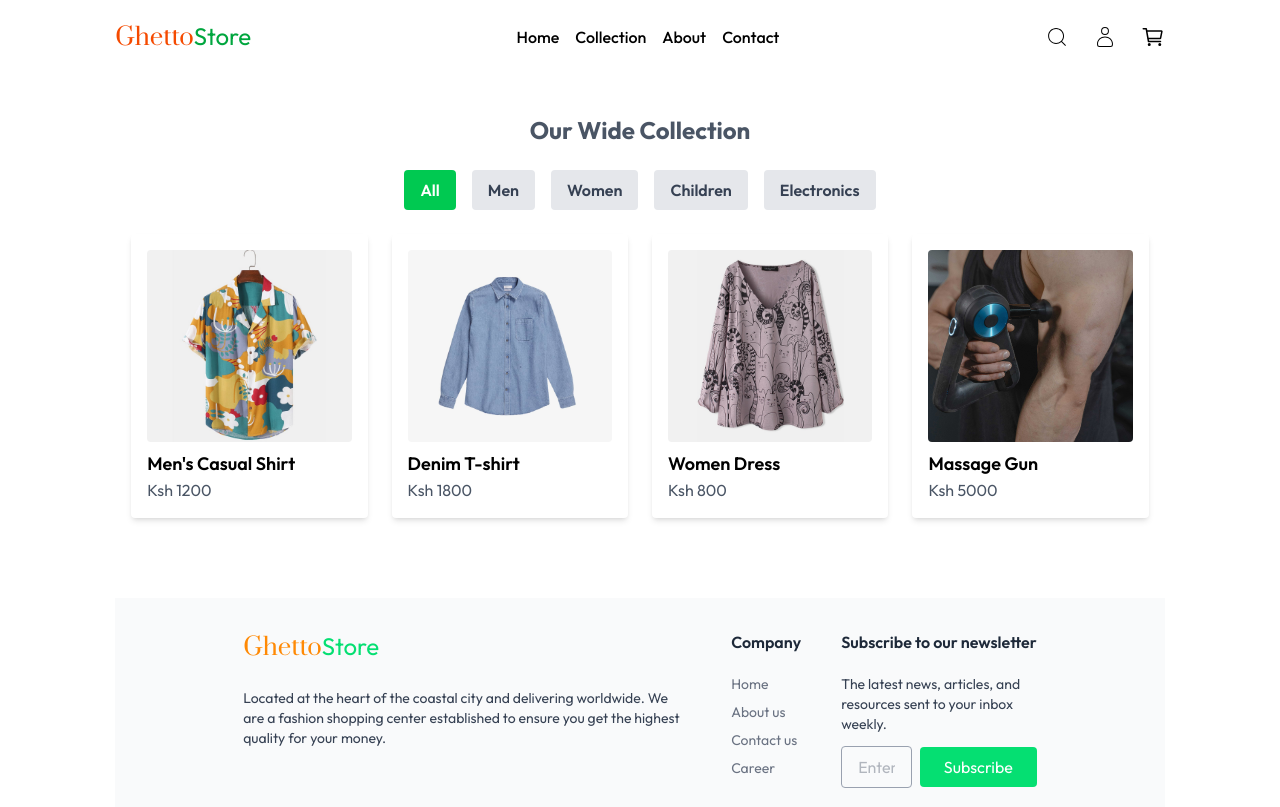
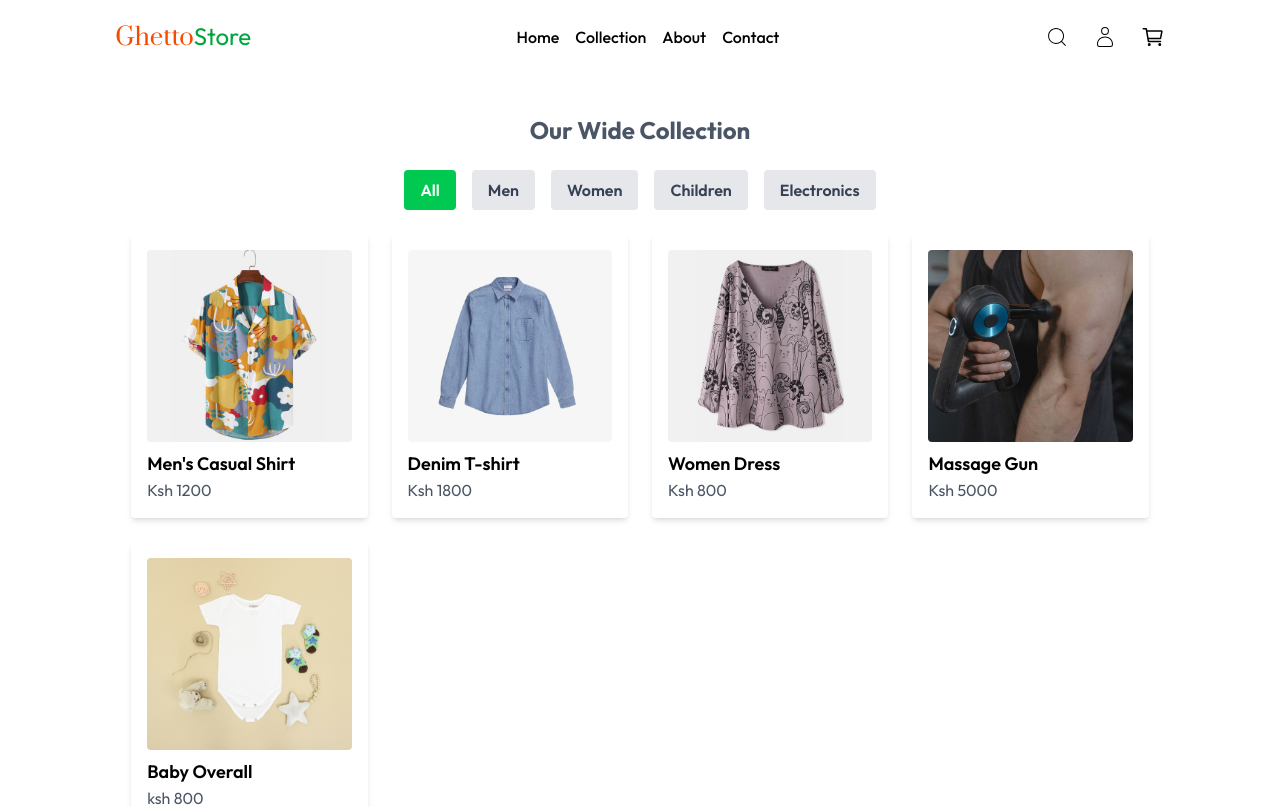
Before and after one commit to Sam-Install/Ecoomerce, a React (Vite) app: page /collection in a window 1280 px wide. Shown: the top 807 px of the page. Built offline with nearby package versions, Linux system fonts and the light colour scheme.

Commit message:
collection addition

```diff
--- a/src/Pages/Collection.jsx
+++ b/src/Pages/Collection.jsx
@@ -4,6 +4,7 @@ import f1 from '../assets/f1.jpg';
 import d2 from '../assets/denim.jpg';
 import dre from '../assets/dress.jpg';
 import mas from '../assets/massagegun.jpeg';
+import bo from '../assets/babyoverall.jpg'
 
 const productsData = [
   {
@@ -42,6 +43,17 @@ const productsData = [
     description: "High-power massage gun for muscle relief and recovery.",
     sizes: [],
   },
+
+
+  {
+    id:5,
+    title:"Baby Overall",
+    price:"ksh 800",
+    img:bo,
+    category:"children",
+    description:"This is the ultimate dress choice for your baby , unisex and suitable for all weather",
+    sizes:["S","M", "L"],
+  }
 ];
 
 const categories = [
@@ -85,7 +97,7 @@ const Collection = () => {
         ))}
       </div>
 
-      {/* Product Grid */}
+
       <div className="grid grid-cols-1 sm:grid-cols-2 md:grid-cols-3 lg:grid-cols-4 gap-6">
         {filteredProducts.map((product) => (
           <Link
```
Also changed, not shown: src/assets/babyoverall.jpg (added).
